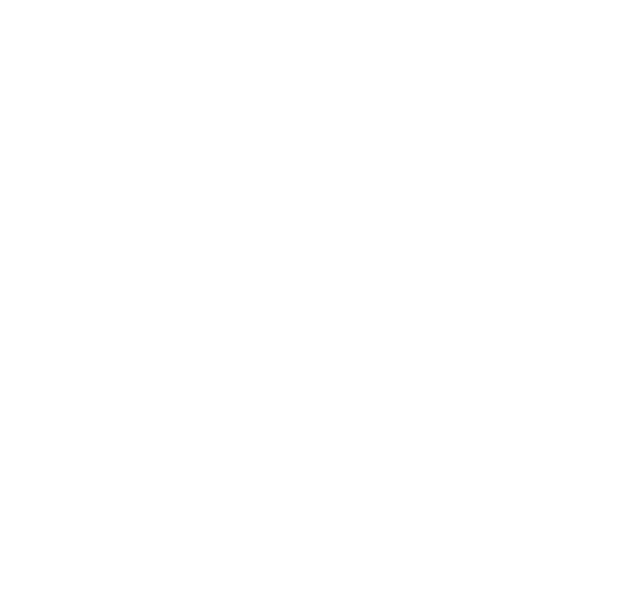
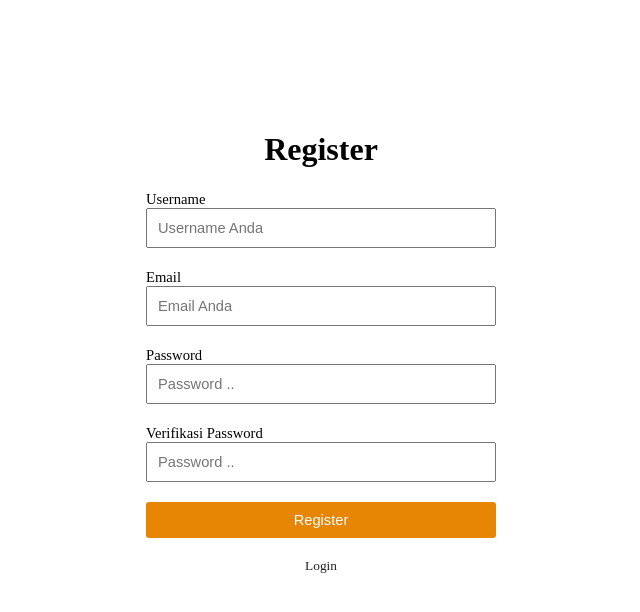
Before and after one commit to meiAyuning/Slicing-HTML, a plain HTML site: page register.html in a window 1280 px wide. Shown: the whole page, without its empty margins (319-959 px from the left). Drawn offline with Linux system fonts and the light colour scheme.

Commit message:
add register page

```diff
--- a/register.html
+++ b/register.html
@@ -5,8 +5,35 @@
     <meta http-equiv="X-UA-Compatible" content="IE=edge">
     <meta name="viewport" content="width=device-width, initial-scale=1.0">
     <title>Paras Bagiak</title>
+    <link rel="stylesheet" href="css/login.css">
 </head>
 <body>
+    <div class="kotak_login">
+        <!-- <img src="img/bg.png" alt=""> -->
+        <h1 class="tulisan_login">Register</h1>
 
+        <form>
+            <label>Username</label>
+            <input type="text" name="username" class="form_login" placeholder="Username Anda">
+
+            <label>Email</label>
+            <input type="email" name="email" class="form_login" placeholder="Email Anda">
+
+            <label>Password</label>
+            <input type="text" name="password" class="form_login" placeholder="Password ..">
+
+            <label>Verifikasi Password</label>
+            <input type="text" name="password" class="form_login" placeholder="Password ..">
+
+            <input type="submit" class="tombol_login" value="Register">
+
+            <br/>
+            <br/>
+            <center>
+                <a class="link" href="register.html">Login</a>
+            </center>
+        </form>
+
+    </div>
 </body>
 </html>
```
Also changed, not shown: index.html (+5 -5 lines).
